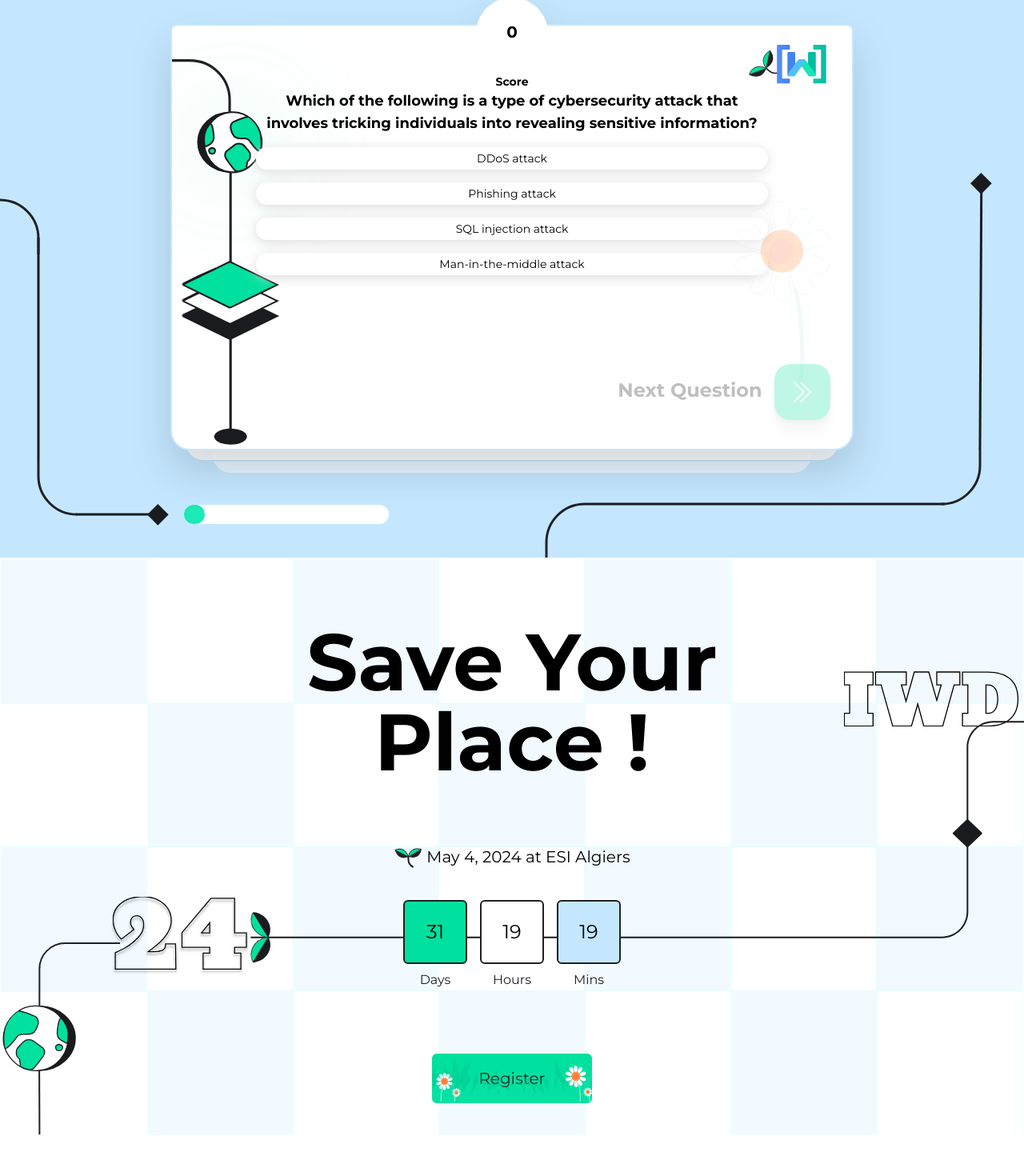
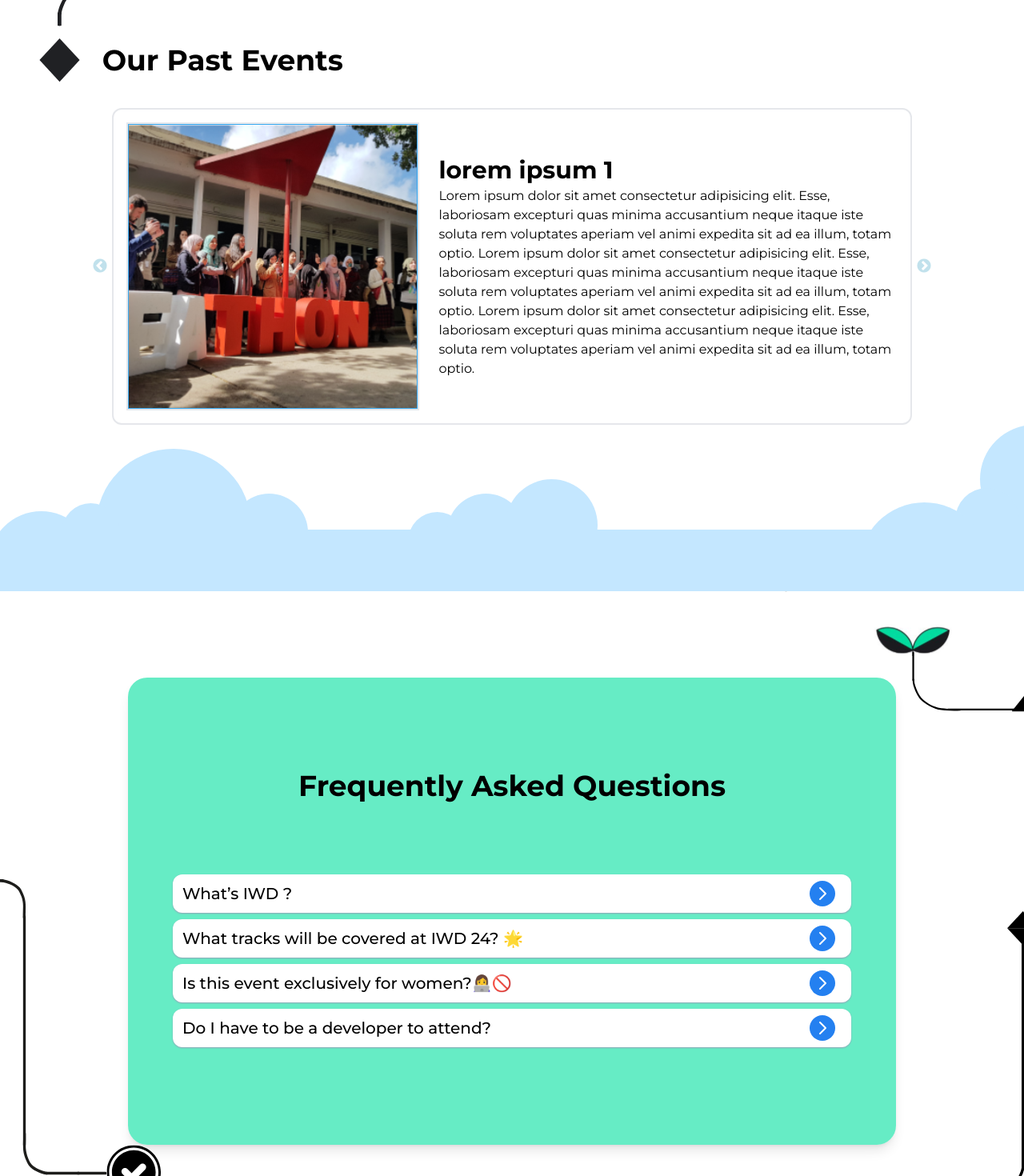
Before and after one commit to boowon/IWD-24-Website, a React (Vite) app: page / in a window 1280 px wide. Shown: the part 800-2270 px from the top of the page at 80% size. Before the commit the page ends 2219 px from the top, so only its background shows below. Built offline with nearby package versions, Linux system fonts and the light colour scheme.

Commit message:
modifications

```diff
--- a/src/App.jsx
+++ b/src/App.jsx
@@ -38,8 +38,8 @@ function App() {
         <div className='overflow-x-hidden w-screen'>
            <Navbar activeSection={activeSection}></Navbar>
            <Home></Home>
-           {/*<About></About>
-           <FAQ></FAQ>--->*/}
+           <About></About>
+           <FAQ></FAQ>
            <Quiz></Quiz>
            <Register></Register>
         </div>
--- a/src/Pages/FAQ.jsx
+++ b/src/Pages/FAQ.jsx
@@ -7,20 +7,20 @@ import linemob from '../assets/faq/linemob.svg';
 
 const Questlist = [
   {
-    question: "Who are Women tech makers?",
-    answer: 'are a group of smart, pretty, and kind-hearted girls'
+    question: "What’s IWD ?",
+    answer: "On March 8th, International Women's Day celebrates women's achievements in economics, politics, and society. 🎉 WTM Algiers, part of Women Techmakers, celebrates with coding workshops and inspiring talks, highlighting women's influence in tech and encouraging more to excel! 💫💻"
   },
   {
-    question: "What is the purpose of WTM?",
-    answer: 'To empower the role of girls in tech and to provide them with the necessary resources to succeed'
+    question: "What tracks will be covered at IWD 24? 🌟",
+    answer:"This year's edition aims to inspire the community to thrive and shape the future! 🚀💪 Explore conferences and panels discussing technology, innovation, and career paths, delving into the impact of cutting-edge technologies on the present and future. 🌐🔍"
   },
   {
-    question: "What are the benefits of joining WTM?",
-    answer: 'You will be able to connect with girls who share the same interests as you and you will be able to attend workshops and events'
+    question: "Is this event exclusively for women?👩‍💻🚫",
+    answer: "Absolutely not! This event is open to everyone, regardless of gender. We're all about embracing diversity and celebrating technology together! Come join us and share your passion. 😊🌟"
   },
   {
-    question: "What is the future of WTM?",
-    answer: 'The future of WTM is bright and promising'
+    question: "Do I have to be a developer to attend? ",
+    answer: "Nope, you don't need to be a developer or have a background in computer science to attend. If you're curious about technology and eager to learn more, you're more than welcome to join us! See you there! 🚀🎉"
   }
 ];
 
@@ -57,17 +57,17 @@ function FAQ() {
       <img src={leaf} alt="leaf" className="lg:block hidden absolute top-0 right-0" />
       <img src={line1} alt="line1" className="lg:block hidden absolute bottom-[5%] -left-[20%] w-1/2 h-1/2" />
       <img src={line2} alt="line2" className="lg:block hidden absolute bottom-0 -right-[5%] w-1/2 h-1/2" />
-      <div className='w-[75%] h-[73%] rounded-2xl absolute self-center lg:bg-[#00E09E] lg:shadow-lg shadow-slate-500 flex flex-col justify-evenly '>
+      <div className='w-[90%] gap-4  lg:w-[75%] lg:h-[73%] rounded-3xl absolute self-center lg:bg-[#00E09E] lg:bg-opacity-60 lg:shadow-lg p-2 lg:p-10 shadow-slate-500 flex flex-col justify-evenly '>
         <h1 className='text-xl lg:text-4xl text-center font-bold'>Frequently Asked Questions</h1>
           <div className='flex flex-col justify-center'>
             {Questlist.map((quest) => (
-              <div key={quest.question} className='bg-white mb-2 mx-4 rounded-lg shadow-sm shadow-slate-400'>
-                <div className='flex justify-between align-middle px-1 lg:px-3 py-1 lg:py-2'>
-                  <h1 className='text-sm lg:text-xl font-bold flex-grow'>{quest.question}</h1>
+              <div key={quest.question} className='bg-white mb-2 mx-4 rounded-xl shadow-sm shadow-slate-400'>
+                <div className='flex justify-between items-center align-middle px-1 lg:px-3 py-1 lg:py-2'>
+                  <h1 className='text-sm lg:text-xl font-medium flex-grow'>{quest.question}</h1>
                   <svg
                     onClick={() => toggleAnswer(quest.question)}
                     xmlns='http://www.w3.org/2000/svg'
-                    className={`lg:h-8 lg:w-8  h-4 w-4 cursor-pointer rounded-full transform transition-transform duration-300 mr-2 ${getRotation(
+                    className={`lg:h-8 lg:w-8  h-4 w-4 cursor-pointer rounded-full transform p-1 transition-transform duration-300 mr-2 ${getRotation(
                       quest.question
                     )}`}
                     style={{ backgroundColor: '#2480F0' }}
@@ -82,10 +82,10 @@ function FAQ() {
                     />
                   </svg>
                 </div>
-                <div className='flex flex-col justify-center items-center'>
-                  <hr style={{ display: showAnswers[quest.question] ? 'block' : 'none' }} className='border-t-2 border-black w-2/3' />
+                <div className='flex flex-col pl-3'>
+                  <hr style={{ display: showAnswers[quest.question] ? 'block' : 'none' }} className='border-t-1 border-black opacity-40 w-3/4' />
                 </div>
-                <p className='px-3 pt-2 text-xs lg:text-lg' style={{ display: showAnswers[quest.question] ? 'block' : 'none' }}>{quest.answer}</p>
+                <p className='p-4 text-xs lg:text-lg' style={{ display: showAnswers[quest.question] ? 'block' : 'none' }}>{quest.answer}</p>
               </div>
             ))}
         </div>
--- a/src/Pages/Navbar.jsx
+++ b/src/Pages/Navbar.jsx
@@ -28,10 +28,10 @@ function Navbar({activeSection}) {
         <nav className="flex absolute min-h-screen flex-col items-center py-8 content-evenly justify-center gap-4 bg-white" aria-label="mobile">
           <a href="#home" className={activeSection === 'home' ? 'text-green hover:text-light-green' : 'text-blue hover:text-light-blue'} >Home</a>
           <hr className='h-1 w-[60vw] border-gray-500'/>
-            {/*<a href="#about" className={activeSection === 'about' ? 'text-green hover:text-light-green' : 'text-blue hover:text-light-blue'}>About</a>
+            <a href="#about" className={activeSection === 'about' ? 'text-green hover:text-light-green' : 'text-blue hover:text-light-blue'}>About</a>
           <hr className='h-1 w-[60vw] border-gray-500'/>
         <a href="#faq" className={activeSection === 'faq' ? 'text-green hover:text-light-green' : 'text-blue hover:text-light-blue'}>FAQ</a>
-          <hr className='h-1 w-[60vw] border-gray-500'/>*/}
+          <hr className='h-1 w-[60vw] border-gray-500'/>
           <a href="#quiz" className={activeSection === 'quiz' ? 'text-green hover:text-light-green' : 'text-blue hover:text-light-blue'}>Quiz</a>
           <hr className='h-1 w-[60vw] border-gray-500'/>
           <a href="#register" className={activeSection === 'register' ? 'text-green hover:text-light-green' : 'text-blue hover:text-light-blue'}>Register</a>
@@ -48,11 +48,9 @@ function Navbar({activeSection}) {
             <div className="hidden lg:block">
               <div className="flex space-x-12">
                 <a href="#home" className={activeSection === 'home' ? 'text-green hover:text-light-green' : 'text-blue hover:text-light-blue'} >Home</a>
-                {/*<a href="#about" className={activeSection === 'about' ? 'text-green hover:text-light-green' : 'text-blue hover:text-light-blue'}>About</a>
+                <a href="#about" className={activeSection === 'about' ? 'text-green hover:text-light-green' : 'text-blue hover:text-light-blue'}>About</a>
                 <a href="#faq" className={activeSection === 'faq' ? 'text-green hover:text-light-green' : 'text-blue hover:text-light-blue'}>FAQ</a>
-                */}
                 <a href="#quiz" className={activeSection === 'quiz' ? 'text-green hover:text-light-green' : 'text-blue hover:text-light-blue'}>Quiz</a>
-
                 <a href="#register" className={activeSection === 'register' ? 'text-green hover:text-light-green' : 'text-blue hover:text-light-blue'}>Register</a>
               </div>
             </div>
--- a/src/Pages/QUIZ.jsx
+++ b/src/Pages/QUIZ.jsx
@@ -77,9 +77,9 @@ function Quiz() {
         <p className='lg:hidden block absolute text-center  bottom-[16%] left-[12%] '>{currentQuestionIndex+1}/{QuizList.length} Questions</p>
         <QuestionProgress current={currentQuestionIndex + 1} total={QuizList.length} />
       </div>
-      <div className='absolute opacity-60 z-301 bottom-[13%] overflow-hidden border-[#C4E7FF] border-2 bg-white lg:w-[calc(100vw/1.7)] h-2/3 rounded-t-lg rounded-b-3xl'></div>
-      <div className='absolute opacity-90 z-300 bottom-[15%] overflow-hidden  border-[#C4E7FF] border-2 bg-white lg:w-[calc(100vw/1.56)] h-2/3 rounded-t-lg rounded-b-3xl'></div>
-      <div className="lg:relative absolute top-4 lg:top-0 flex content-center justify-center items-center bg-white lg:mx-0 mx-7 border-[#C4E7FF] border-2 w-4/5 lg:w-[calc(100vw/1.5)] h-3/4 lg:h-2/3 rounded-t-lg rounded-b-3xl shadow-green drop-shadow-2xl">
+      <div className='absolute opacity-60 z-301 bottom-[13%] overflow-hidden border-[#C4E7FF] border-2 bg-white lg:w-[calc(100vw/1.7)] h-2/3 rounded-3xl'></div>
+      <div className='absolute opacity-90 z-300 bottom-[15%] overflow-hidden  border-[#C4E7FF] border-2 bg-white lg:w-[calc(100vw/1.56)] h-2/3 rounded-3xl'></div>
+      <div className="lg:relative absolute top-4 lg:top-0 flex content-center justify-center items-center bg-white lg:mx-0 mx-7 border-[#C4E7FF] border-2 w-4/5 lg:w-[calc(100vw/1.5)] h-3/4 lg:h-2/3  rounded-3xl shadow-green drop-shadow-2xl">
         <img src={squares} alt="" className="lg:-scale-x-100 overflow-hidden absolute lg:z-0 -z-10 -right-[0%]  lg:-left-[0] -bottom-[17%] lg:-bottom-[21%] h-[120%] lg:h-[130%]" />
         <img src={wtmlogo} className="lg:block hidden absolute z-0 top-6 right-8 w-[12%]"/>
         {
--- a/src/Pages/Register.btn.jsx
+++ b/src/Pages/Register.btn.jsx
@@ -12,7 +12,7 @@ export default function RegistrationBtn() {
   className="btn flex justify-center items-center w-[200px] h-[62px] relative overflow-hidden">
 
         <a
-        href="GOOGLE_FORM_URL_HERE"
+        href="https://tripetto.app/run/QC1J7AGBIT"
         target="_blank"
         rel="noopener noreferrer"
         className="bg-green flex w-[200px] h-[62px] rounded-md text-xl text-center justify-center items-center text-black font-montserrat "
```
